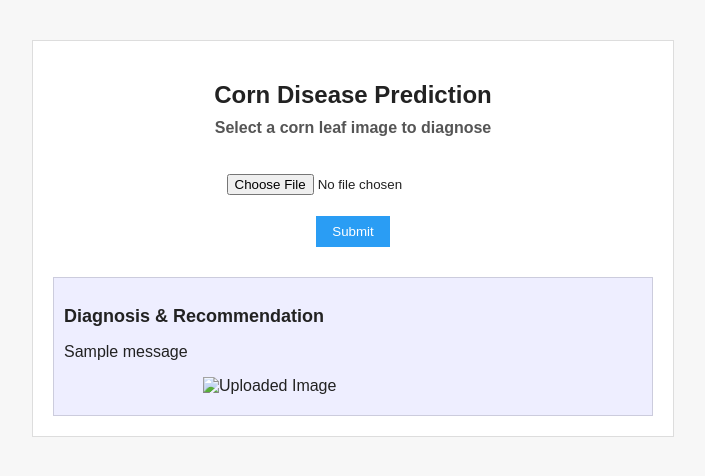
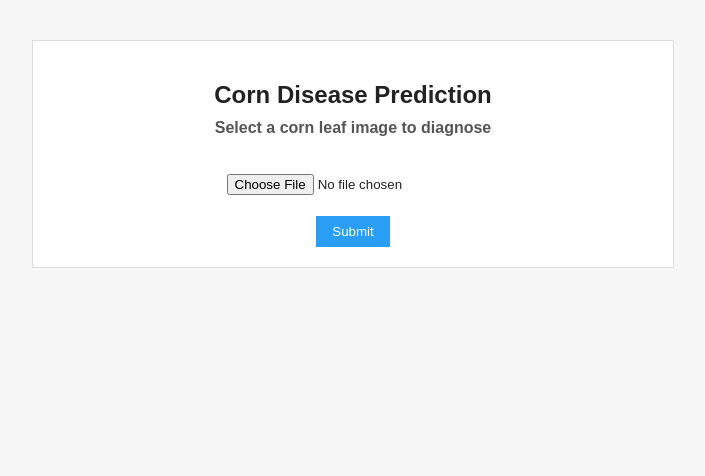
Before and after one commit to pradeep583/Disease_prediction, a Flask app: page / in a window 1280 px wide. Shown: the top 476 px of the page, without its empty margins (287-992 px from the left). Run offline with Flask 3, Linux system fonts and the light colour scheme; one stand-in notice (Sample message) is shown; parts of the project's set-up code (start-up, migrations or seed data) failed here and were passed over.

Commit message:
Update client.html

```diff
--- a/templates/client.html
+++ b/templates/client.html
@@ -96,16 +96,13 @@
     </div>
     {% endif %}
 
-
-    {% with messages = get_flashed_messages() %}
-    {% if messages %}
+    {% if prediction and image %}
     <div class="diagnosis-section">
       <h3>Diagnosis & Recommendation</h3>
-      <p>{{ messages[0] }}</p>
-      <img src="{{ messages[1] }}" alt="Uploaded Image" class="diagnosis-image">
+      <p>{{ prediction }}</p>
+      <img src="{{ image }}" alt="Uploaded Image" class="diagnosis-image">
     </div>
     {% endif %}
-    {% endwith %}
   </div>
 
 </body>
```
